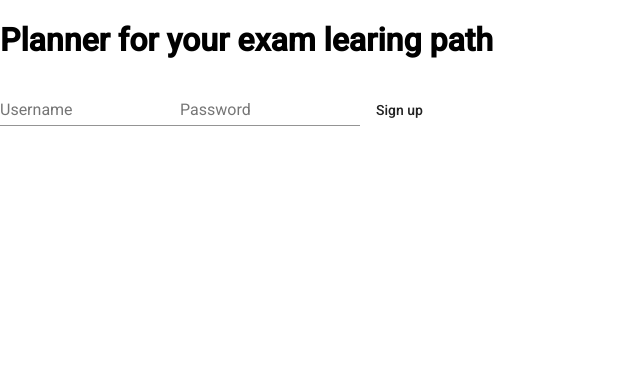
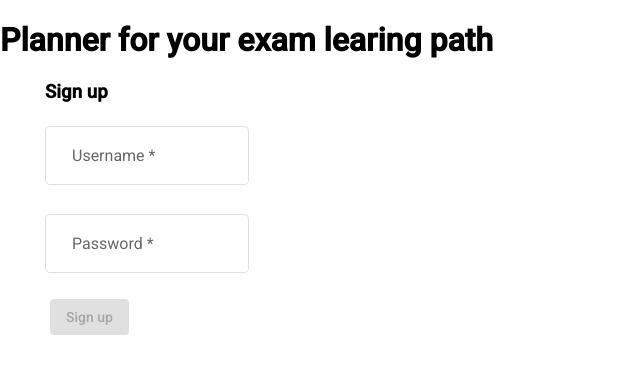
Before and after one commit to kkania44/learning-planner-frontend, an Angular app: page /auth/signup in a window 1280 px wide. Shown: the top 374 px of the page, without its empty margins (0-640 px from the left). Built offline with nearby package versions, Linux system fonts and the light colour scheme.

Commit message:
add registration and login

```diff
--- a/src/app/app-routing.module.ts
+++ b/src/app/app-routing.module.ts
@@ -5,13 +5,15 @@ import { SubtopicsComponent } from './subtopics/subtopics.component';
 import { TopicsComponent } from './topics/topics.component';
 import { UpdateTopicComponent } from './update-topic/update-topic.component';
 import { RegisterComponent } from './auth/register/register.component';
+import { LoginComponent } from './auth/login/login.component';
 
 const routes: Routes = [
-  { path: '', redirectTo: '/topics',  pathMatch: 'full'},
+  { path: '', redirectTo: '/auth/login',  pathMatch: 'full'},
   { path: 'subtopics/topic/:id', component: SubtopicsComponent},
   { path: 'topics', component: TopicsComponent },
   { path: 'topics/:id', component: UpdateTopicComponent },
-  { path: 'auth/signup', component: RegisterComponent }
+  { path: 'auth/signup', component: RegisterComponent },
+  { path: 'auth/login', component: LoginComponent }
 ]
 
 @NgModule({
--- a/src/app/auth/auth.service.ts
+++ b/src/app/auth/auth.service.ts
@@ -14,14 +14,16 @@ export class AuthService {
   constructor(private http: HttpClient) { }
 
   login(credentials): Observable<any> {
-    return this.http.post(`${this.url}/signin`, {
+    console.log(credentials.username);
+    console.log(credentials.password);
+    return this.http.post(`${this.url}signin`, {
       username: credentials.username,
       password: credentials.password
     }, this.httpOptions);
   }
 
   register(credentials): Observable<any> {
-    return this.http.post(`${this.url}/signup`, {
+    return this.http.post(`${this.url}signup`, {
       username: credentials.username,
       password: credentials.password
     }, this.httpOptions);
--- a/src/app/auth/login/login.component.css
+++ b/src/app/auth/login/login.component.css
@@ -0,0 +1,9 @@
+.submit {
+    margin-left: 20px;
+}
+.loginFailed {
+    color: red;
+}
+* {
+    margin-left: 15px;
+}
--- a/src/app/auth/login/login.component.html
+++ b/src/app/auth/login/login.component.html
@@ -1 +1,27 @@
-<p>login works!</p>
+<div class="card card-containter">
+    <form [formGroup]="form" #logForm="ngForm" (ngSubmit)="login()">
+        <h3>Sign in</h3>
+
+        <mat-form-field appearance="outline">
+            <mat-label>Username</mat-label>
+            <input type="text" matInput formControlName="username">
+            <mat-error *ngIf="hasErrors('username', 'required')">Username is required</mat-error>
+            <mat-error *ngIf="hasErrors('username', 'minlength')">Username has to be at least 3 characters
+            </mat-error>
+        </mat-form-field>
+        <br>
+        <mat-form-field appearance="outline">
+            <mat-label>Password</mat-label>
+            <input type="password" matInput formControlName="password">
+            <mat-error *ngIf="hasErrors('password', 'required')">Password is required</mat-error>
+            <mat-error *ngIf="hasErrors('password', 'minlength')">Password has to be at least 5 characters
+            </mat-error>
+        </mat-form-field>
+        <br>
+        <button class="submit" type="submit" mat-flat-button color="primary" [disabled]="!form.valid">Sign in</button>
+
+        <div class="loginFailed" *ngIf="logForm.submitted && loginFailed">
+            Login failed: {{ errorMessage }}
+        </div>
+    </form>
+</div>
--- a/src/app/auth/login/login.component.ts
+++ b/src/app/auth/login/login.component.ts
@@ -1,4 +1,7 @@
 import { Component, OnInit } from '@angular/core';
+import { FormControl, FormGroup, Validators } from '@angular/forms';
+import { AuthService } from '../auth.service';
+import { TokenStorageService } from '../token-storage.service';
 
 @Component({
   selector: 'app-login',
@@ -6,10 +9,48 @@ import { Component, OnInit } from '@angular/core';
   styleUrls: ['./login.component.css']
 })
 export class LoginComponent implements OnInit {
+  form: FormGroup;
+  isLoggedIn = false;
+  loginFailed = false;
+  errorMessage = '';
 
-  constructor() { }
+  constructor(
+    private authService: AuthService,
+    private tokenStorage: TokenStorageService) { }
 
   ngOnInit(): void {
+    if (this.tokenStorage.getToken()) {
+      this.isLoggedIn = true;
+    } else {
+      this.form = new FormGroup({
+        username: new FormControl('', [ Validators.required, Validators.minLength(3) ]),
+        password: new FormControl('', [ Validators.required, Validators.minLength(3) ])
+      });
+    }
+  }
+
+  login() {
+    this.authService.login(this.form.value).subscribe(
+      data => {
+        this.tokenStorage.saveToken(data.token);
+        this.tokenStorage.saveUser(data.username);
+        this.isLoggedIn = true;
+        this.loginFailed = false;
+        this.reloadPage();
+      },
+      err => {
+        this.errorMessage = err.error.message;
+        this.loginFailed = true;
+      }
+    )
+  }
+
+  hasErrors(controlName: string, errorName: string) {
+    return this.form.controls[controlName].hasError(errorName);
+  }
+
+  reloadPage() {
+    window.location.reload();
   }
 
 }
--- a/src/app/auth/register/register.component.css
+++ b/src/app/auth/register/register.component.css
@@ -0,0 +1,9 @@
+.submit {
+    margin-left: 20px;
+}
+.succcess {
+    color: green;
+}
+* {
+    margin-left: 15px;
+}
--- a/src/app/auth/register/register.component.html
+++ b/src/app/auth/register/register.component.html
@@ -1,12 +1,28 @@
-<form [formGroup]="form" (ngSubmit)="register()">
+<div class="card card-containter">
+    <form [formGroup]="form" #regForm="ngForm" (ngSubmit)="register()">
+        <h3>Sign up</h3>
 
-    <mat-form-field>
+        <mat-form-field appearance="outline">
             <mat-label>Username</mat-label>
             <input type="text" matInput formControlName="username">
+            <mat-error *ngIf="hasErrors('username', 'required')">Username is required</mat-error>
+            <mat-error *ngIf="hasErrors('username', 'minlength')">Username has to be at least 3 characters
+            </mat-error>
         </mat-form-field>
-    <mat-form-field>
+        <br>
+        <mat-form-field appearance="outline">
             <mat-label>Password</mat-label>
             <input type="password" matInput formControlName="password">
+            <mat-error *ngIf="hasErrors('password', 'required')">Password is required</mat-error>
+            <mat-error *ngIf="hasErrors('password', 'minlength')">Password has to be at least 5 characters
+            </mat-error>
         </mat-form-field>
-    <button type="submit" mat-flat-button>Sign up</button>
+        <br>
+        <button class="submit" type="submit" mat-flat-button color="primary" [disabled]="!form.valid">Sign
+            up</button>
+
+        <div class="success" *ngIf="regForm.submitted && isSuccessful">
+            Registration successful!
+        </div>
     </form>
+</div>
--- a/src/app/auth/register/register.component.ts
+++ b/src/app/auth/register/register.component.ts
@@ -1,5 +1,5 @@
 import { Component, OnInit } from '@angular/core';
-import { FormControl, FormGroup, FormsModule, ReactiveFormsModule } from '@angular/forms';
+import { FormControl, FormGroup, FormsModule, ReactiveFormsModule, Validators } from '@angular/forms';
 import { AuthService } from '../auth.service';
 
 @Component({
@@ -16,8 +16,8 @@ export class RegisterComponent implements OnInit {
 
   ngOnInit(): void {
     this.form = new FormGroup({
-      username: new FormControl(''),
-      password: new FormControl('')
+      username: new FormControl('', [ Validators.required, Validators.minLength(3) ]),
+      password: new FormControl('', [ Validators.required, Validators.minLength(3) ])
     })
   };
 
@@ -34,4 +34,8 @@ export class RegisterComponent implements OnInit {
     );
   }
 
+  hasErrors(controlName: string, errorName: string) {
+    return this.form.controls[controlName].hasError(errorName);
+  }
+
 }
--- a/src/app/auth/token-storage.service.ts
+++ b/src/app/auth/token-storage.service.ts
@@ -20,16 +20,16 @@ export class TokenStorageService {
 
   public saveToken(token: string) {
     window.sessionStorage.removeItem('TOKEN_KEY');
-    window.sessionStorage.getItem('TOKEN_KEY');
+    window.sessionStorage.setItem('TOKEN_KEY', token);
   }
 
   public getUser(): any {
     return JSON.parse(sessionStorage.getItem('UESR_KEY'));
   }
 
-  public saveUser(user): void {
+  public saveUser(username: string): void {
     window.sessionStorage.removeItem('USER_KEY');
-    window.sessionStorage.setItem('USER_KEY', JSON.stringify(user));
+    window.sessionStorage.setItem('USER_KEY', username);
   }
 
 }
--- a/src/app/topic.service.ts
+++ b/src/app/topic.service.ts
@@ -1,6 +1,7 @@
 import { HttpClient, HttpHeaders } from '@angular/common/http';
 import { Injectable } from '@angular/core';
 import { Observable } from 'rxjs';
+import { TokenStorageService } from './auth/token-storage.service';
 import { Topic } from './topic';
 
 @Injectable({
@@ -9,10 +10,18 @@ import { Topic } from './topic';
 export class TopicService {
   private url = 'http://localhost:8080/topics';
 
-  constructor(private http: HttpClient) { }
+  constructor(private http: HttpClient, private tokenStorage: TokenStorageService) { }
 
   getAllTopics(userId: number): Observable<Topic[]> {
-    return this.http.get<Topic[]>(`${this.url}/user/${userId}`);
+    let httpOptions = this.setAuthHeader();
+    console.log(httpOptions);
+    return this.http.get<Topic[]>(`${this.url}/user/${userId}`, httpOptions);
+  }
+
+  private setAuthHeader() {
+    let token = this.tokenStorage.getToken();
+    let httpOptions = { headers: new HttpHeaders({ 'Authorization': `Bearer ${token}` }) };
+    return httpOptions;
   }
 
   getOneById(topicId: number): Observable<Topic> {
```
Also changed, not shown: src/app/auth/user.ts (added, +9 -0 lines). Lines whose indentation alone changed are shown as unchanged.
